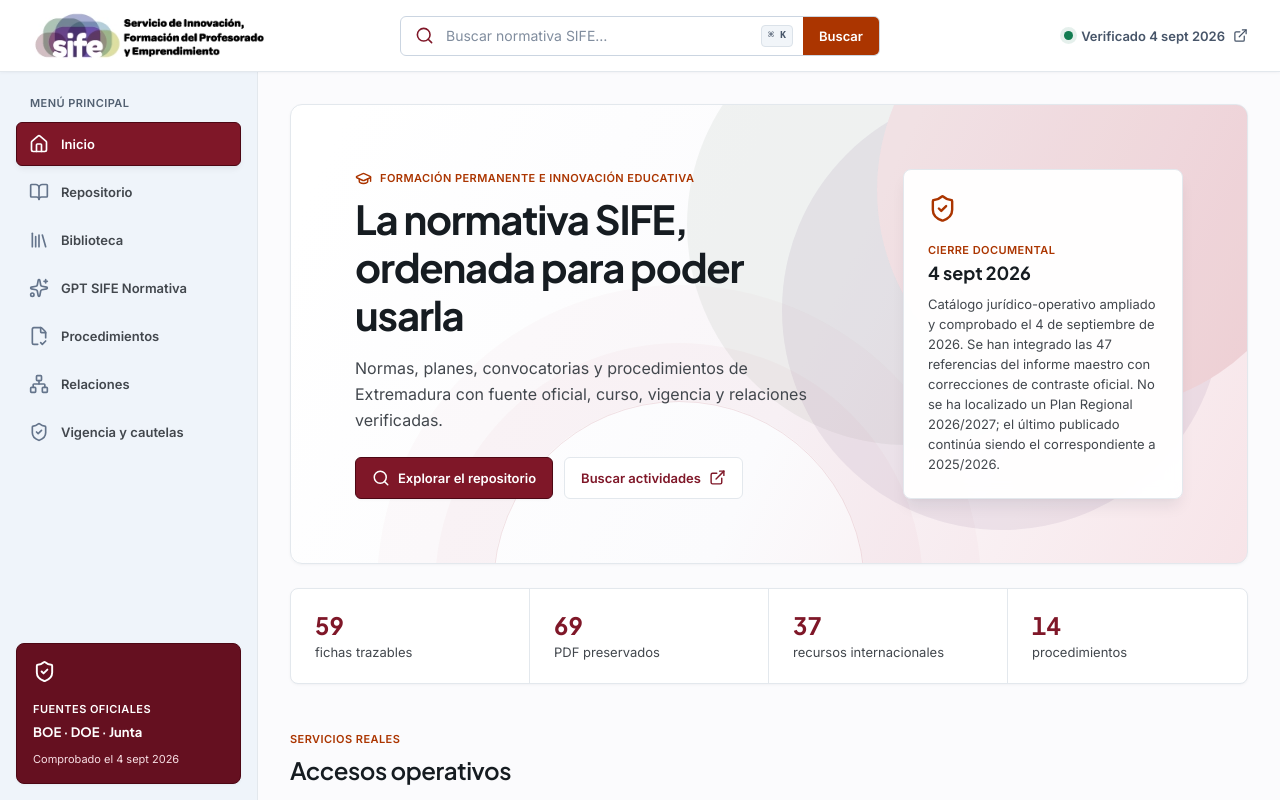
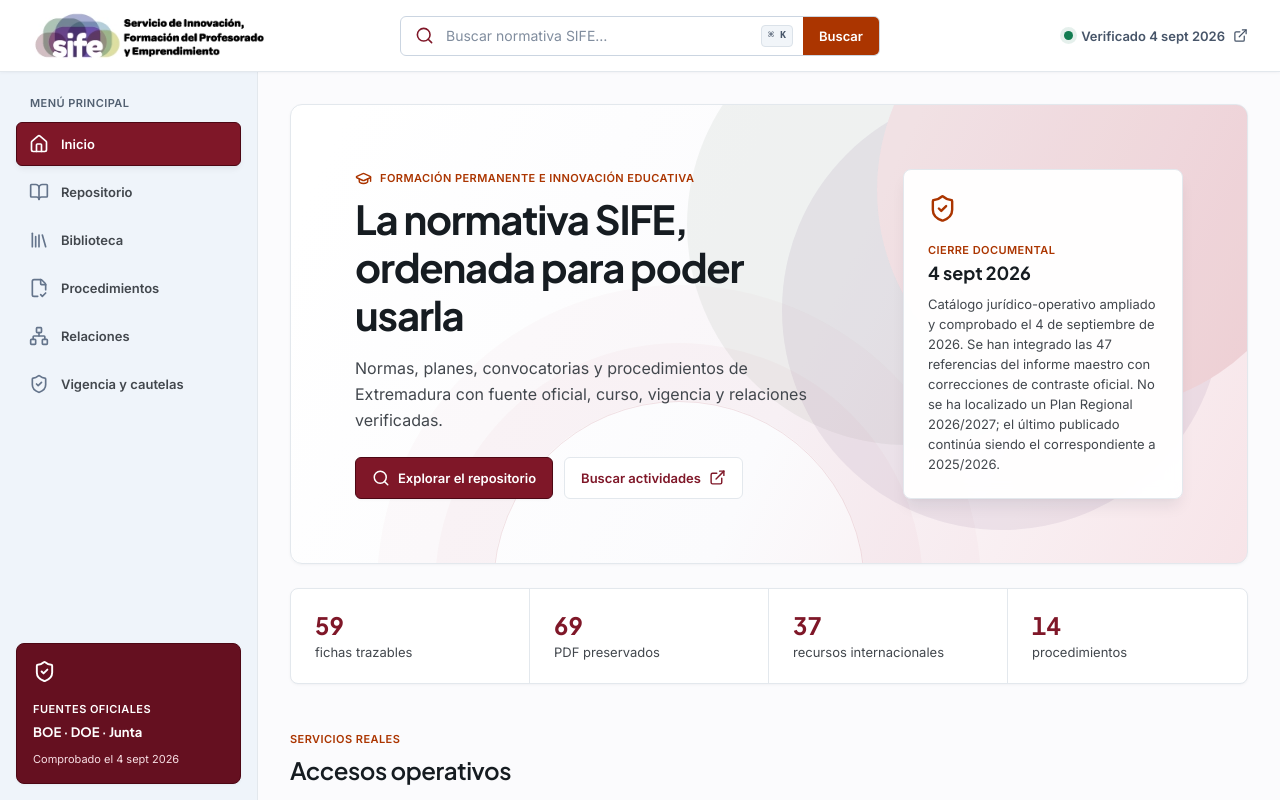
Before and after one commit to 1415mix/repositorio-sife-extremadura, a React (Vite) app: page / in a window 1280 px wide. Shown: the top 800 px of the page. Built offline with nearby package versions, Linux system fonts and the light colour scheme.

Commit message:
ui: oculta GPT SIFE del menu

```diff
--- a/src/App.tsx
+++ b/src/App.tsx
@@ -28,11 +28,11 @@ import {
 } from "lucide-react";
 import type { DocumentRecord, LibraryResource, ProcedureRecord, RelationRecord, RepositoryData, SectionId } from "./types";
 
-const sections: Array<{ id: SectionId; label: string; shortLabel: string; icon: typeof Home }> = [
+const sections: Array<{ id: SectionId; label: string; shortLabel: string; icon: typeof Home; showInMenu?: boolean }> = [
   { id: "inicio", label: "Inicio", shortLabel: "Inicio", icon: Home },
   { id: "repositorio", label: "Repositorio", shortLabel: "Repositorio", icon: BookOpen },
   { id: "biblioteca", label: "Biblioteca", shortLabel: "Biblioteca", icon: Library },
-  { id: "asistente", label: "GPT SIFE Normativa", shortLabel: "GPT SIFE", icon: Sparkles },
+  { id: "asistente", label: "GPT SIFE Normativa", shortLabel: "GPT SIFE", icon: Sparkles, showInMenu: false },
   { id: "procedimientos", label: "Procedimientos", shortLabel: "Trámites", icon: FileCheck2 },
   { id: "relaciones", label: "Relaciones", shortLabel: "Relaciones", icon: Network },
   { id: "cautelas", label: "Vigencia y cautelas", shortLabel: "Vigencia", icon: ShieldCheck }
@@ -161,7 +161,7 @@ function App() {
 }
 
 function SectionLinks({ active, navigate }: { active: SectionId; navigate: (id: SectionId) => void }) {
-  return <>{sections.map((section) => {
+  return <>{sections.filter((section) => section.showInMenu !== false).map((section) => {
     const Icon = section.icon;
     return (
       <a
```
Also changed, not shown: 1 other file (tests, documents, lock files or other folders).
